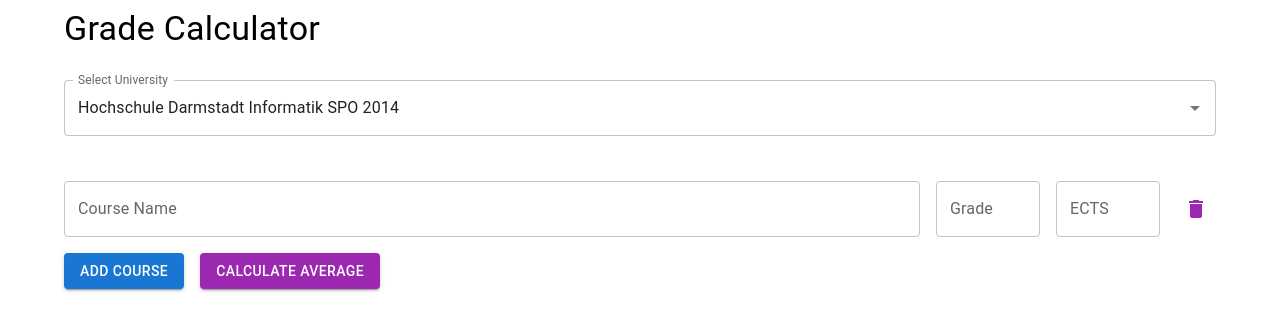
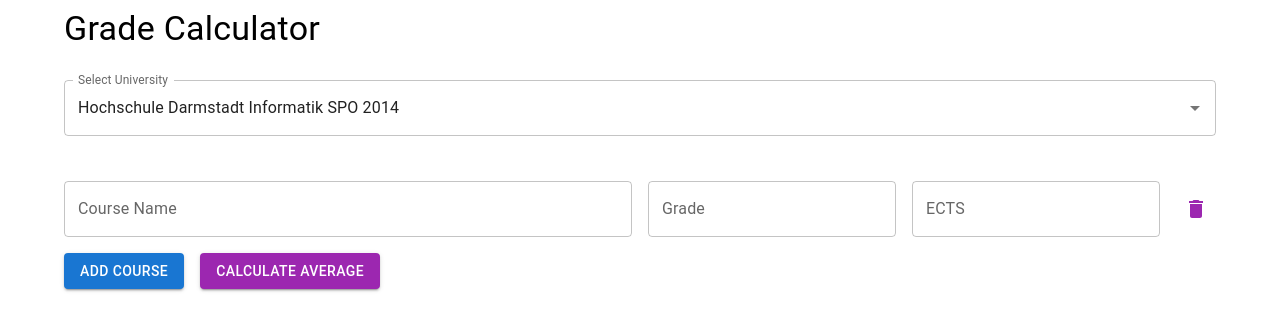
Before and after one commit to niljub/gradecalc, a React (Vite) app: page / in a window 1280 px wide. Both pictures are taken after a click on the button "ADD COURSE". Shown: the top 330 px of the page. Built offline with nearby package versions, Linux system fonts and the light colour scheme; no server answers.

Commit message:
added a option to add a custom set of courses

```diff
--- a/src/App.jsx
+++ b/src/App.jsx
@@ -21,6 +21,7 @@
         if (!universityNames.includes(defaultUniversity)) {
           universityNames.push(defaultUniversity);
         }
+        universityNames.push('New University')
         setUniversities(universityNames);
       })
       .catch(error => console.error('Error fetching universities:', error));
@@ -28,7 +29,8 @@
 
   // Fetch courses when the selected university changes
   useEffect(() => {
-    if (selectedUniversity) {
+
+    if (selectedUniversity && selectedUniversity != 'New University') {
       fetch(`http://localhost:3000/api/courses/${encodeURIComponent(selectedUniversity)}`)
         .then(response => response.json())
         .then(data => setCourses(data))
@@ -69,7 +71,7 @@
   console.log(`http://localhost:3000/api/courses/${encodeURIComponent(selectedUniversity)}`);
 
   return (
-    <Container className="App" sx={{ maxHeight: "95vh", display: 'flex', flexDirection: 'column' }}>
+    <Container className="App" sx={{ maxHeight: "98vh", display: 'flex', flexDirection: 'column' }}>
       <Box sx={{ flexGrow: 0 }}>
         <Typography variant="h4" component="h1" gutterBottom>
           Grade Calculator
@@ -86,7 +88,7 @@
       <Box sx={{ flexGrow: 1, overflow: 'auto' }}>
         {courses.map((course, index) => (
           <Grid container spacing={2} key={index} sx={{ marginTop: '4px', alignItems: 'center' }}>
-            <Grid item xs>
+            <Grid item xs={12} sm>
               <TextField
                 fullWidth
                 label="Course Name"
@@ -96,7 +98,7 @@
                 variant="outlined"
               />
             </Grid>
-            <Grid item width={120}>
+            <Grid item xs={12} sm="auto" width={120}>
               <TextField
                 fullWidth
                 label="Grade"
@@ -110,7 +112,7 @@
                 max="4"
               />
             </Grid>
-            <Grid item width={120}>
+            <Grid item xs={12} sm="auto" width={120}>
               <TextField
                 fullWidth
                 label="ECTS"
@@ -123,7 +125,7 @@
                 min="0"
               />
             </Grid>
-            <Grid item>
+            <Grid item xs="auto">
               <IconButton onClick={() => handleRemoveCourse(index)} color="secondary">
                 <DeleteIcon />
               </IconButton>
```
